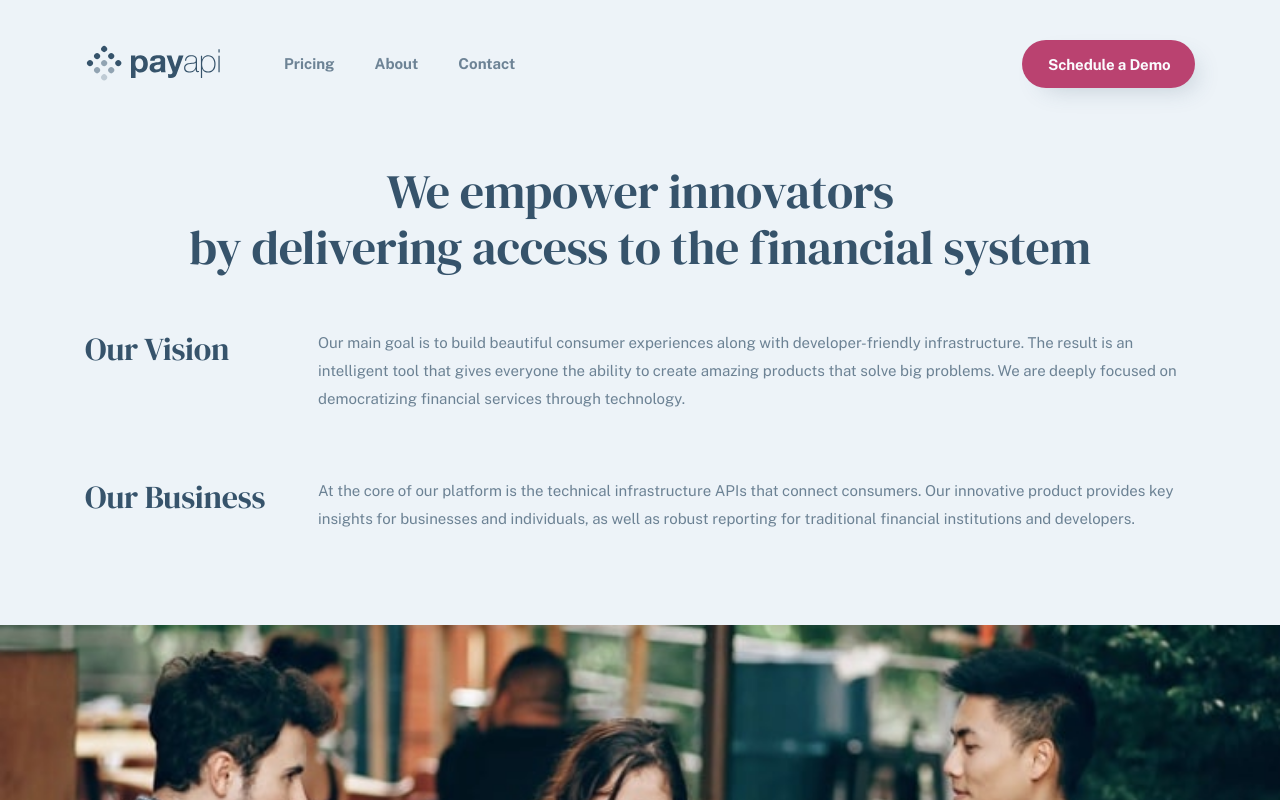
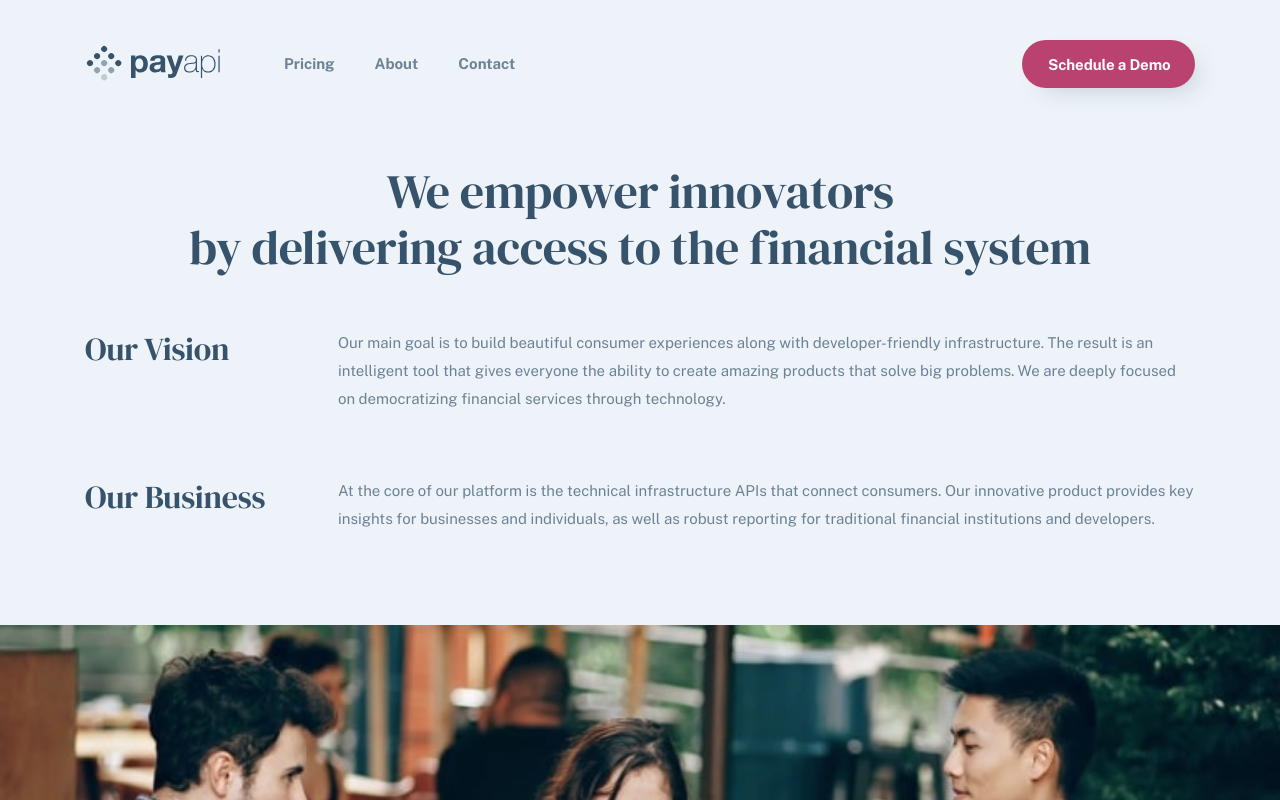
Before and after one commit to HanSeongLee/payapi, a Next.js app: page /about in a window 1280 px wide. Shown: the top 800 px of the page. Built offline with nearby package versions, Linux system fonts and the light colour scheme; no server answers.

Commit message:
ADD | Description card on tablet

```diff
--- a/components/DescriptionCard/style.module.scss
+++ b/components/DescriptionCard/style.module.scss
@@ -9,6 +9,10 @@
     flex-direction: row;
     grid-gap: 10px;
     text-align: left;
+  }
+
+  @include media(">desktop") {
+    grid-gap: 30px;
   }
 
   .title {
```
